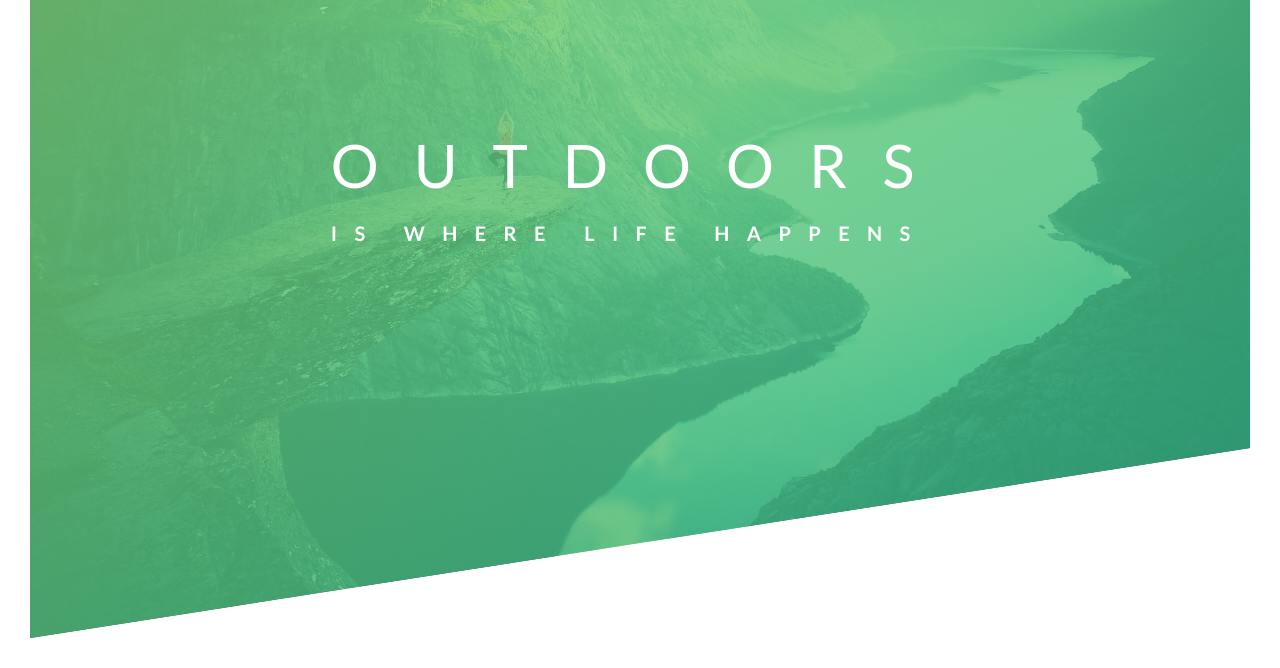
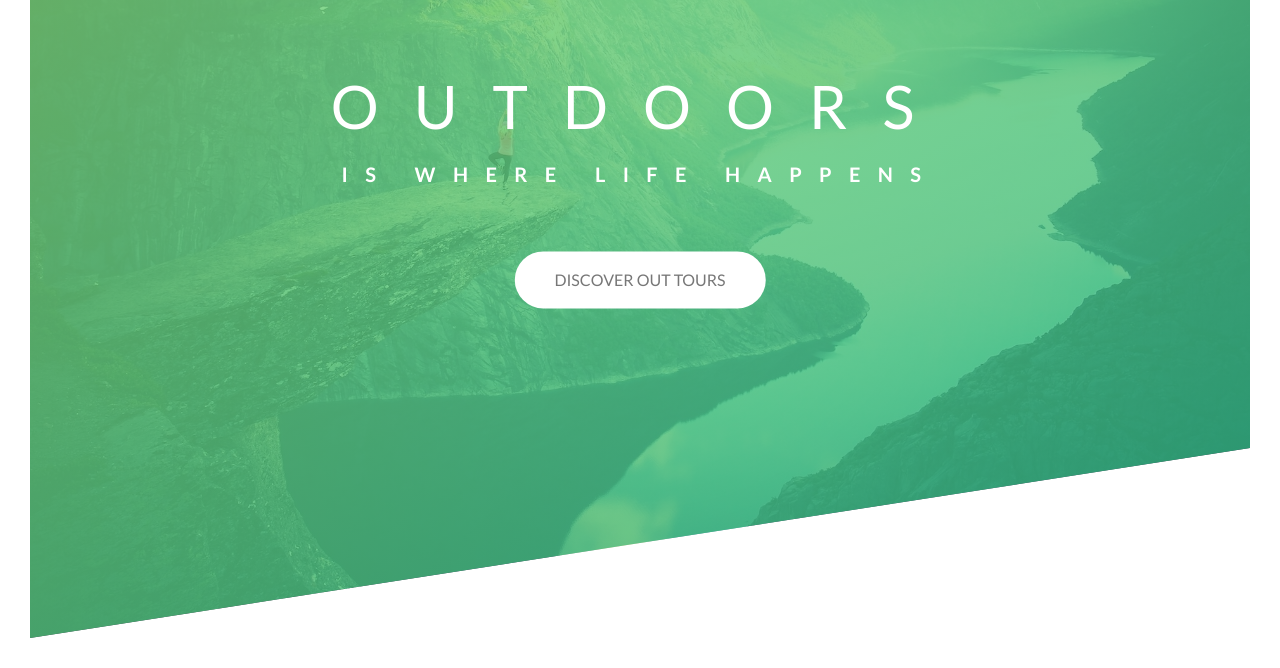
Before and after one commit to Ghuganiks/natours-website, a plain HTML site: page index.html in a window 1280 px wide. Shown: the part 152-820 px from the top of the page. Drawn offline with Linux system fonts and the light colour scheme.

Commit message:
add button and animation for button

```diff
--- a/css/style.css
+++ b/css/style.css
@@ -51,6 +51,7 @@
     top: 40%;
     left: 50%;
     transform: translate(-50%, -50%) ;
+    text-align: center;
 }
 
 .heading-primary {
@@ -58,6 +59,7 @@
     text-transform: uppercase;
 
     backface-visibility: hidden;
+    margin-bottom: 60px;
 }
 
 .heading-primary-main {
@@ -111,3 +113,29 @@
         transform: translateX(0);
     }
 }
+
+.btn:link,
+.btn:visited {
+    text-transform: uppercase;
+    text-decoration: none;
+    padding: 15px 40px;
+    display: inline-block;
+    border-radius: 100px;
+    transition: all .2s;
+}
+
+.btn:hover {
+    transform: translateY(-3px);
+    box-shadow: 0 10px 20px rgba(0, 0, 0, .2);
+}
+
+.btn:active {
+    transform: translateY(-1px);
+    box-shadow: 0 5px 10px rgba(0, 0, 0, .2);
+}
+
+
+.btn-white {
+    background-color: #fff;
+    color: #777777;
+}
--- a/index.html
+++ b/index.html
@@ -21,6 +21,8 @@
                     <span class="heading-primary-main">Outdoors</span>
                     <span class="heading-primary-sub">is where life happens</span>
                 </h1>
+
+                <a href="#" class ="btn btn-white">Discover out tours</a>
             </div>
 
         </header>
```
